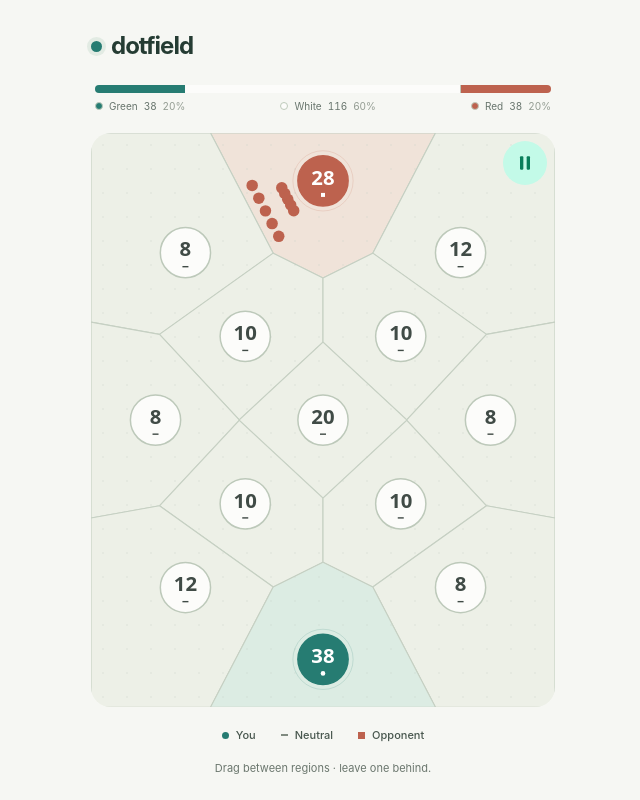
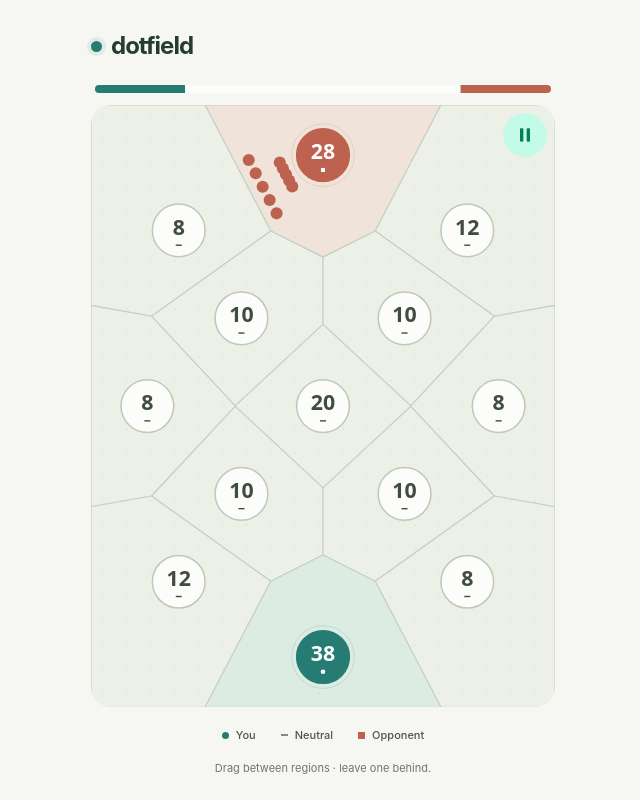
Before and after one commit to ManuelSelch/dotfield, a React (Vite) app: page / in a window 1280 px wide. Both pictures are taken after a click on the button "Play". Shown: the whole page, without its empty margins (317-957 px from the left). Built offline with nearby package versions, Linux system fonts and the light colour scheme.

Commit message:
Remove labels from troop composition bar

```diff
--- a/src/ui/TroopCompositionBar.tsx
+++ b/src/ui/TroopCompositionBar.tsx
@@ -1,8 +1,6 @@
 import { PALETTE } from '../board/palette';
 import { getTroopComposition } from '../game/troopComposition';
 import type { SimulationState } from '../game/types';
-
-const LABELS = { player: 'Green', neutral: 'White', enemy: 'Red' } as const;
 
 export function TroopCompositionBar({ state }: { state: SimulationState }) {
   const composition = getTroopComposition(state);
@@ -12,20 +10,12 @@ export function TroopCompositionBar({ state }: { state: SimulationState }) {
   return (
     <section className="shrink-0 px-1 pb-3" aria-label="Troop composition">
       <div className="flex h-2 overflow-hidden rounded-full bg-[#e7e9e2]" role="img"
-        aria-label={total === 0 ? 'No troops remaining' : active.map(faction => `${LABELS[faction.owner]} ${faction.units}, ${Math.round(faction.percentage)}%`).join('; ')}>
+        aria-label={total === 0 ? 'No troops remaining' : `Troop composition across ${total} surviving units`}>
         {active.map(faction => <span key={faction.owner} style={{
           width: `${faction.percentage}%`, backgroundColor: PALETTE[faction.owner].fill,
           borderRight: faction.owner === 'neutral' ? '1px solid #bdc9ba' : undefined,
         }} />)}
       </div>
-      <ul className="mt-2 flex flex-wrap justify-between gap-x-3 gap-y-1 p-0 text-[10px] leading-none text-[#68756d]" aria-label="Troop counts">
-        {composition.map(faction => <li key={faction.owner} className="flex items-center gap-1.5 tabular-nums">
-          <span className="size-2 rounded-full border border-[#bdc9ba]" style={{ backgroundColor: PALETTE[faction.owner].fill }} aria-hidden="true" />
-          <span>{LABELS[faction.owner]}</span>
-          <span>{faction.units}</span>
-          <span className="text-[#929b91]">{Math.round(faction.percentage)}%</span>
-        </li>)}
-      </ul>
     </section>
   );
 }
```
